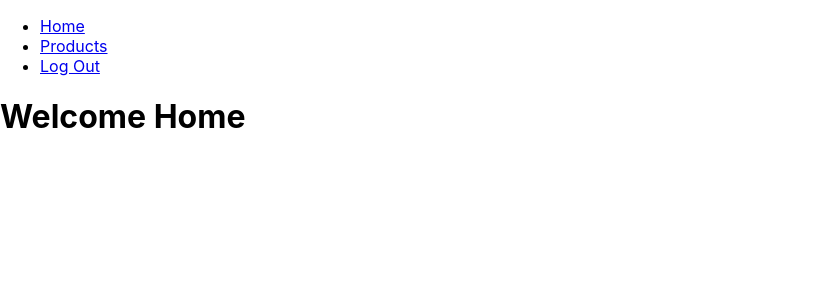
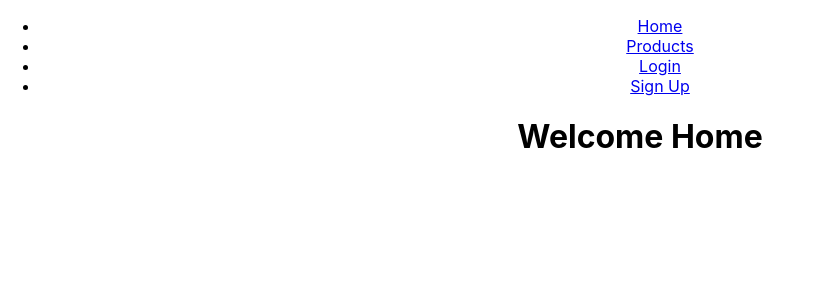
Before and after one commit to OmarThinks/Cantiin-React, a React (Create React App) app in the folder cantiin/: page / in a window 1280 px wide. Shown: the top 300 px of the page, without its empty margins (0-824 px from the left). Built offline with nearby package versions, Linux system fonts and the light colour scheme.

Commit message:
used BrowseRouter

```diff
--- a/cantiin/src/App.js
+++ b/cantiin/src/App.js
@@ -9,13 +9,13 @@ import Home from "./routes/home";
 
 function App() {
   return (
-    <div>
-     <NavBar isLoggedIn={true} />
-
-    <Home/>
-
-    </div>
-
+    <BrowserRouter>
+        <div className="App">
+          <NavBar isLoggedIn={false}/>
+            <Route exact path="/" component={Home} />
+            <Route path="/home" component={Home} />
+        </div>
+      </BrowserRouter>
 
 
   );
```
